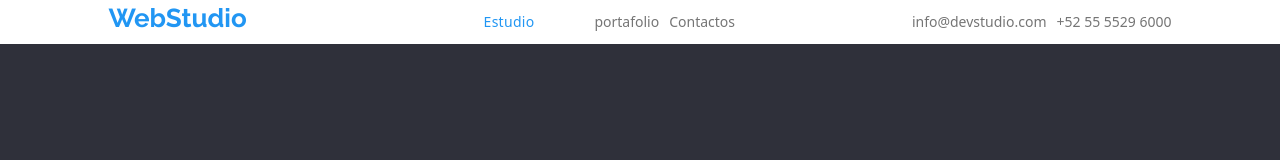
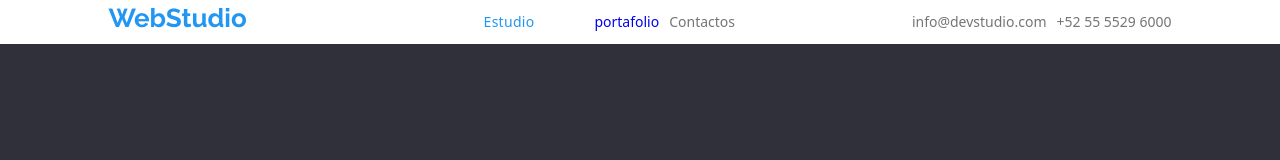
Before and after one commit to JavierAlexisG/goit-markup-hw-03, a plain HTML site: page index.html in a window 1280 px wide. Shown: the top 160 px of the page. Drawn offline with nearby package versions, Linux system fonts and the light colour scheme.

Commit message:
Update index.html

```diff
--- a/index.html
+++ b/index.html
@@ -22,7 +22,7 @@
     <ul class="header-menu-list">
       <li>
         <li><a href="./index.html" class="header-link-index link">Estudio</a></li>
-        <li><a href="./portafolio.html" class="link-header link">portafolio</a></li>
+        <li><a href="./portafolio.html" class="header-link link">portafolio</a></li>
         <li><a href="#" class="link-header link">Contactos</a></li>
       </ul>
     </nav>
```
